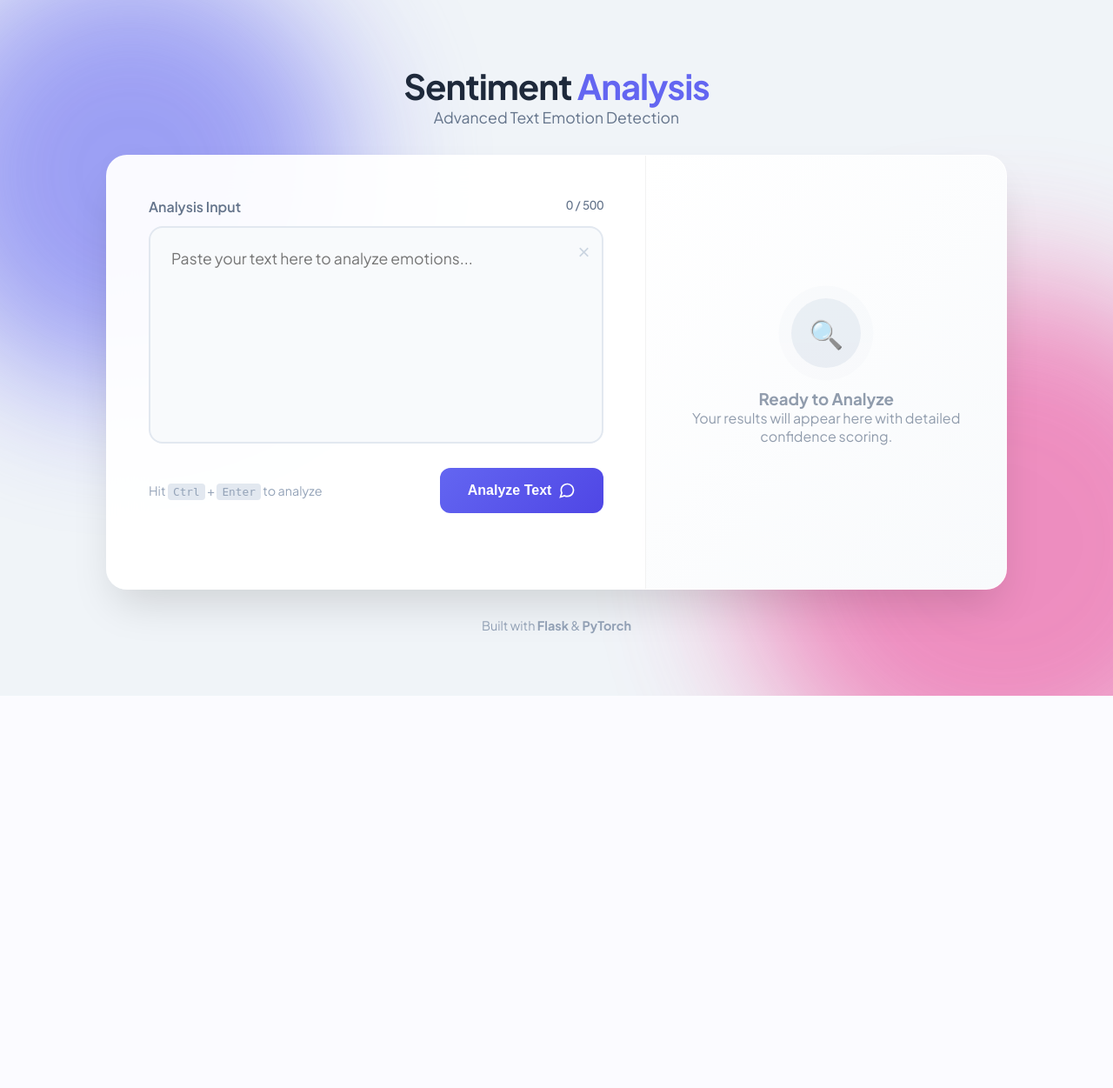
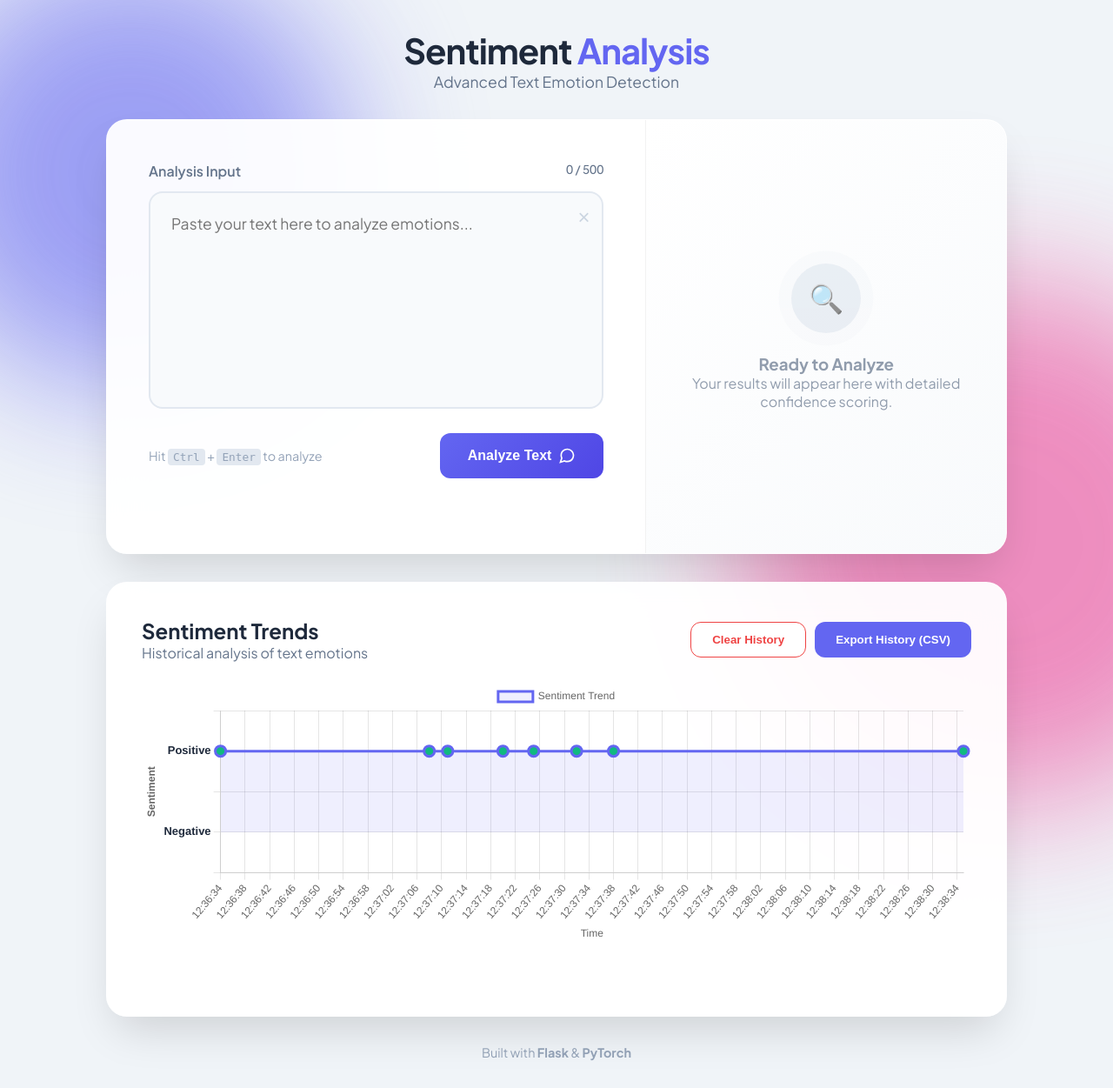
Before and after one commit to livingmangal/sentiment_analysis_project, a Flask app: page / in a window 1280 px wide. Shown: the whole page at 87% size. Before the commit the page ends 800 px from the top, so only its background shows below. Run offline with Flask 3, Linux system fonts and the light colour scheme; data comes from the database, SQL or seed files in the repository; both versions use the stored data as it was after the commit.

Commit message:
Add files via upload

```diff
--- /dev/null
+++ b/app/analytics.py
@@ -0,0 +1,36 @@
+from app.database import get_all_predictions
+from collections import defaultdict
+from datetime import datetime
+
+def get_sentiment_trends():
+    """
+    Processes historical predictions into a format suitable for trend analysis.
+    Returns a list of data points with timestamps and sentiment labels.
+    """
+    predictions = get_all_predictions()
+
+    # We want to return data points: {x: timestamp, y: sentiment}
+    # For a line chart with "positive"/"negative" on Y-axis, we can provide the raw labels
+    # if we configure Chart.js correctly, or map them to numeric values.
+    # Mapping: Negative = 0, Positive = 1
+
+    trend_data = []
+    for pred in predictions:
+        trend_data.append({
+            'timestamp': pred['timestamp'],
+            'sentiment': pred['sentiment'].lower(),
+            'text': pred['text'][:50] + '...' if len(pred['text']) > 50 else pred['text']
+        })
+
+    return trend_data
+
+def get_sentiment_summary():
+    """
+    Returns a summary of sentiment counts.
+    """
+    predictions = get_all_predictions()
+    summary = defaultdict(int)
+    for pred in predictions:
+        summary[pred['sentiment'].lower()] += 1
+
+    return dict(summary)
--- a/app/static/css/style.css
+++ b/app/static/css/style.css
@@ -1,6 +1,35 @@
 /* ========================
-   VARIABLES & RESET
+   ANALYTICS SECTION
    ======================== */
+.analytics-container {
+  grid-column: 1 / -1;
+  margin-top: 2rem;
+  padding: 2.5rem !important;
+  display: flex !important;
+  flex-direction: column;
+}
+
+.export-btn:hover {
+  background: var(--primary-dark) !important;
+  transform: translateY(-2px);
+  box-shadow: 0 4px 12px rgba(99, 102, 241, 0.3);
+}
+
+.export-btn:active {
+  transform: translateY(0);
+}
+
+@media (max-width: 768px) {
+  .analytics-header {
+    flex-direction: column;
+    align-items: flex-start !important;
+    gap: 1rem;
+  }
+
+  .export-btn {
+    width: 100%;
+  }
+}
 :root {
   --primary: #6366f1;
   --primary-dark: #4f46e5;
--- a/app/static/js/script.js
+++ b/app/static/js/script.js
@@ -16,7 +16,174 @@ document.addEventListener("DOMContentLoaded", function () {
     const clearButton = document.getElementById("clearButton");
     const submitBtn = document.getElementById("submitBtn");
     const resultSection = document.getElementById("resultSection");
+    const exportBtn = document.getElementById("exportBtn");
+    const clearHistoryBtn = document.getElementById("clearHistoryBtn");
     const maxLength = 500;
+    let sentimentChart = null;
+
+    // --- CHART LOGIC ---
+    function initChart(data) {
+        const ctx = document.getElementById('sentimentChart').getContext('2d');
+
+        const chartData = {
+            datasets: [{
+                label: 'Sentiment Trend',
+                data: data.map(item => ({
+                    x: new Date(item.timestamp),
+                    y: item.sentiment === 'positive' ? 1 : 0
+                })),
+                borderColor: '#6366f1',
+                backgroundColor: 'rgba(99, 102, 241, 0.1)',
+                borderWidth: 3,
+                tension: 0.3,
+                pointBackgroundColor: (context) => {
+                    const index = context.dataIndex;
+                    const value = context.dataset.data[index];
+                    return value && value.y === 1 ? '#10b981' : '#ef4444';
+                },
+                pointRadius: 6,
+                fill: true
+            }]
+        };
+
+        const config = {
+            type: 'line',
+            data: chartData,
+            options: {
+                responsive: true,
+                maintainAspectRatio: false,
+                scales: {
+                    x: {
+                        type: 'time',
+                        time: {
+                            tooltipFormat: 'yyyy-MM-dd HH:mm:ss',
+                            displayFormats: {
+                                second: 'HH:mm:ss',
+                                minute: 'HH:mm',
+                                hour: 'HH:mm'
+                            }
+                        },
+                        title: {
+                            display: true,
+                            text: 'Time'
+                        }
+                    },
+                    y: {
+                        min: -0.5,
+                        max: 1.5,
+                        ticks: {
+                            stepSize: 0.5,
+                            callback: function(value) {
+                                if (value === 1) return 'Positive';
+                                if (value === 0) return 'Negative';
+                                return '';
+                            },
+                            font: {
+                                size: 13,
+                                weight: '700'
+                            },
+                            color: '#1e293b'
+                        },
+                        title: {
+                            display: true,
+                            text: 'Sentiment',
+                            font: {
+                                weight: 'bold'
+                            }
+                        },
+                        grid: {
+                            display: true,
+                            drawBorder: true,
+                            color: 'rgba(0,0,0,0.1)'
+                        }
+                    }
+                },
+                plugins: {
+                    tooltip: {
+                        callbacks: {
+                            label: function(context) {
+                                const val = context.parsed.y;
+                                const sentiment = val === 1 ? 'Positive' : 'Negative';
+                                const item = data[context.dataIndex];
+                                return `Sentiment: ${sentiment} | Text: ${item.text}`;
+                            }
+                        }
+                    }
+                }
+            }
+        };
+
+        if (sentimentChart) {
+            sentimentChart.destroy();
+        }
+        sentimentChart = new Chart(ctx, config);
+    }
+
+    async function fetchAnalytics() {
+        try {
+            const response = await fetch('/analytics');
+            const data = await response.json();
+
+            // Sync with LocalStorage
+            if (data.trends) {
+                localStorage.setItem('sentiment_history', JSON.stringify(data.trends));
+            }
+
+            if (data.trends && data.trends.length > 0) {
+                initChart(data.trends);
+            } else {
+                if (sentimentChart) {
+                    sentimentChart.destroy();
+                    sentimentChart = null;
+                }
+            }
+        } catch (error) {
+            logger.error("Failed to fetch analytics:", error);
+            // Fallback to LocalStorage if offline/error
+            const localData = localStorage.getItem('sentiment_history');
+            if (localData) {
+                initChart(JSON.parse(localData));
+            }
+        }
+    }
+
+    // Export Logic
+    if (exportBtn) {
+        exportBtn.addEventListener("click", () => {
+            window.location.href = '/export';
+        });
+    }
+
+    // Clear History Logic
+    if (clearHistoryBtn) {
+        clearHistoryBtn.addEventListener("click", async () => {
+            if (confirm("Are you sure you want to clear all history? This will delete data from both the server and your browser.")) {
+                try {
+                    const response = await fetch('/clear-history', { method: 'POST' });
+                    if (response.ok) {
+                        localStorage.removeItem('sentiment_history');
+                        fetchAnalytics();
+                    }
+                } catch (error) {
+                    logger.error("Failed to clear history:", error);
+                }
+            }
+        });
+    }
+
+    // Initial Fetch
+    const localData = localStorage.getItem('sentiment_history');
+    if (localData) {
+        try {
+            const parsedData = JSON.parse(localData);
+            if (parsedData.length > 0) {
+                initChart(parsedData);
+            }
+        } catch (e) {
+            logger.error("Error parsing local history:", e);
+        }
+    }
+    fetchAnalytics();
 
     // 1. Character Counter & Clear Button Logic
     function updateUI() {
@@ -76,13 +243,14 @@ document.addEventListener("DOMContentLoaded", function () {
 
         try {
             const url = `/predict`;
+            const timestamp = new Date().toISOString().slice(0, 19).replace('T', ' '); // Real-time local timestamp
 
             logger.debug("Sending request to:", url);
 
             const response = await fetch(url, {
                 method: "POST",
                 headers: { "Content-Type": "application/json" },
-                body: JSON.stringify({ text }),
+                body: JSON.stringify({ text, timestamp }),
             });
 
             const data = await response.json();
@@ -92,6 +260,22 @@ document.addEventListener("DOMContentLoaded", function () {
 
             // --- STATE: SUCCESS ---
             showResult(data);
+
+            // Immediately update local storage and chart for real-time feel
+            const newRecord = {
+                timestamp: timestamp,
+                sentiment: data.sentiment.toLowerCase(),
+                text: text.length > 50 ? text.slice(0, 50) + '...' : text
+            };
+
+            let history = JSON.parse(localStorage.getItem('sentiment_history') || '[]');
+            history.push(newRecord);
+            localStorage.setItem('sentiment_history', JSON.stringify(history));
+
+            initChart(history);
+
+            // Still sync with server to ensure consistency
+            fetchAnalytics();
 
         } catch (error) {
             logger.error("Analysis failed:", error);
--- a/app/templates/index.html
+++ b/app/templates/index.html
@@ -10,6 +10,8 @@
     <link href="https://fonts.googleapis.com/css2?family=Plus+Jakarta+Sans:wght@400;500;600;700&display=swap" rel="stylesheet">
 
     <link rel="stylesheet" href="{{ url_for('static', filename='css/style.css') }}">
+    <script src="https://cdn.jsdelivr.net/npm/chart.js"></script>
+    <script src="https://cdn.jsdelivr.net/npm/chartjs-adapter-date-fns/dist/chartjs-adapter-date-fns.bundle.min.js"></script>
   </head>
 
   <body>
@@ -67,6 +69,26 @@
 
       </main>
 
+      <section class="analytics-container glass-card" style="margin-top: 2rem; display: block; padding: 2rem;">
+        <div class="analytics-header" style="display: flex; justify-content: space-between; align-items: center; margin-bottom: 1.5rem;">
+          <div>
+            <h2 style="font-size: 1.5rem; font-weight: 700;">Sentiment Trends</h2>
+            <p style="color: var(--text-muted);">Historical analysis of text emotions</p>
+          </div>
+          <div style="display: flex; gap: 10px;">
+            <button id="clearHistoryBtn" class="clear-history-btn" style="padding: 0.75rem 1.5rem; background: #fff; color: var(--danger); border: 1px solid var(--danger); border-radius: 12px; font-weight: 600; cursor: pointer; transition: all 0.3s ease;">
+              Clear History
+            </button>
+            <button id="exportBtn" class="export-btn" style="padding: 0.75rem 1.5rem; background: var(--primary); color: white; border: none; border-radius: 12px; font-weight: 600; cursor: pointer; transition: all 0.3s ease;">
+              Export History (CSV)
+            </button>
+          </div>
+        </div>
+        <div class="chart-wrapper" style="height: 300px; position: relative;">
+          <canvas id="sentimentChart"></canvas>
+        </div>
+      </section>
+
       <footer>
         <p>Built with <strong>Flask</strong> & <strong>PyTorch</strong></p>
       </footer>
```
Also changed, not shown: app/api.py (+70 -18 lines), app/database.py (added, +54 -0 lines), app/sentiment.db (added).
